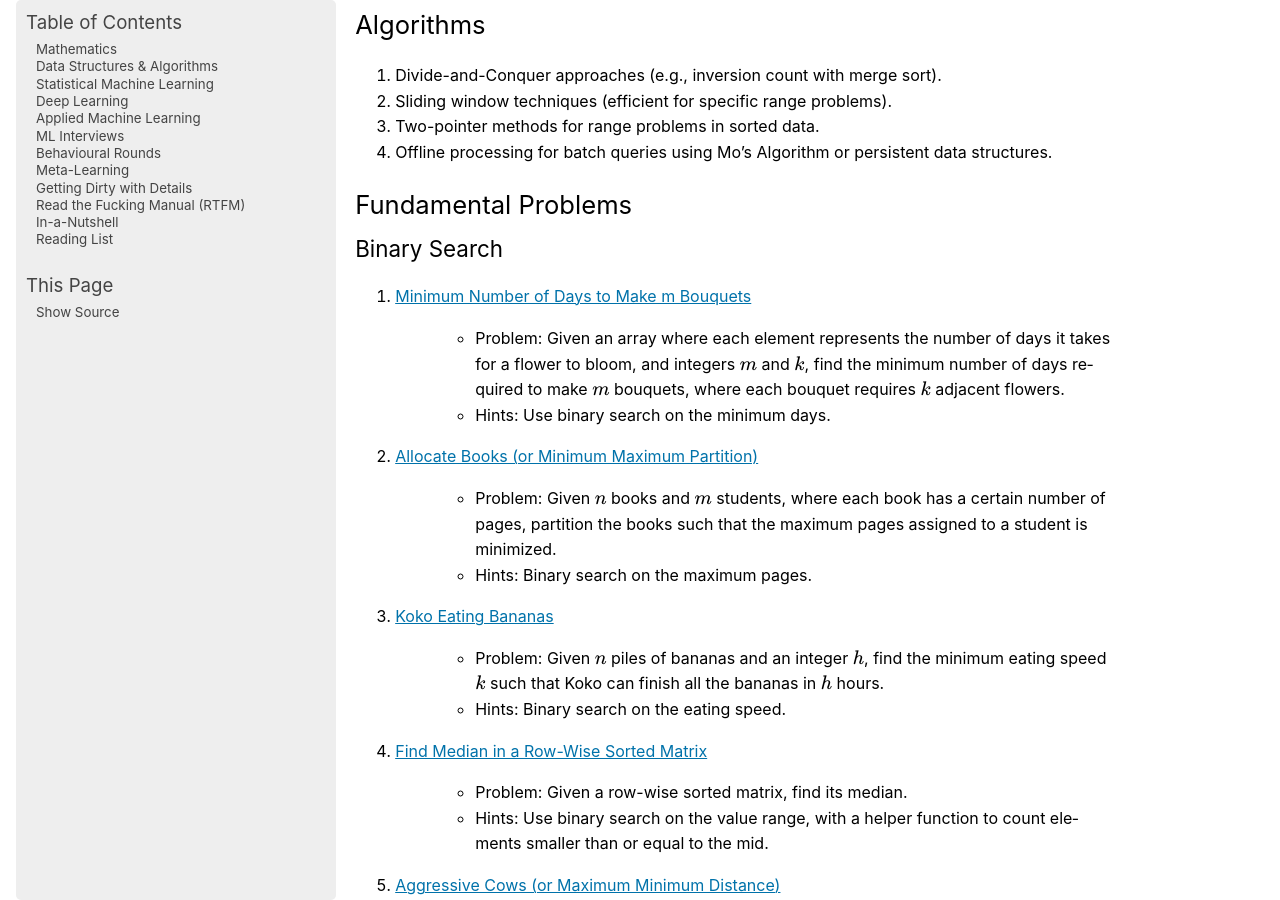
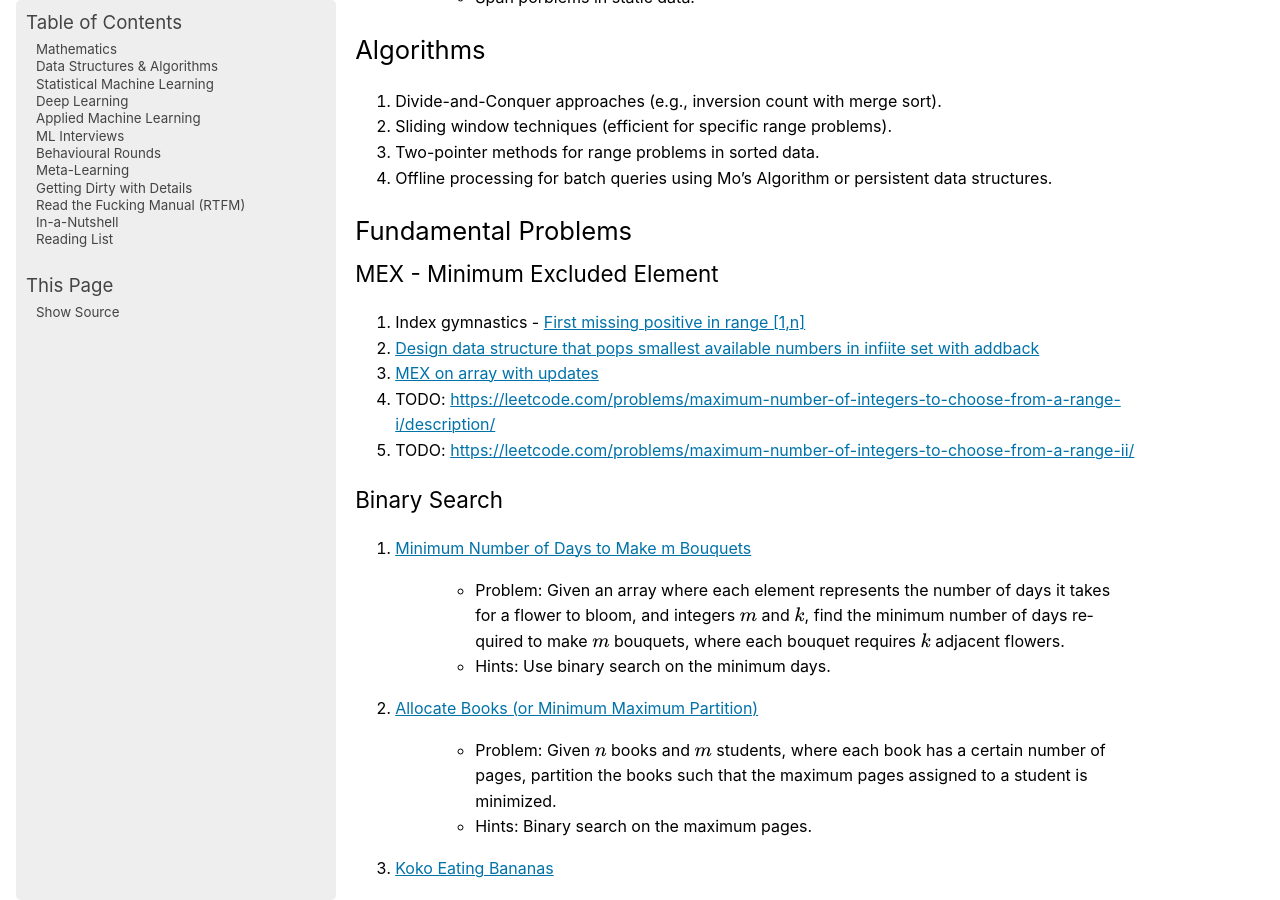
Before and after one commit to uselesstechjunks/leetcode, a Sphinx documentation site: the page built from docs/source/dsa/range.rst, in a window 1280 px wide and 900 px high, scrolled down 2511 px. Built offline with Sphinx 7.4.7, drawn with Linux system fonts in a browser that asks for light colours; pages that are not in the unit, such as notebooks, are missing from menus; some of the changed text lies outside the part shown.

Commit message:
Update range.rst

```diff
--- a/docs/source/dsa/range.rst
+++ b/docs/source/dsa/range.rst
@@ -94,6 +94,14 @@ Algorithms
 
 Fundamental Problems
 --------------------------------------------------------------------------------
+MEX - Minimum Excluded Element
+^^^^^^^^^^^^^^^^^^^^^^^^^^^^^^^^^^^^^^^^^^^^^^^^^^^^^^^^^^^^^^^^^^^^^^^^^^^^^^^^
+#. Index gymnastics - `First missing positive in range [1,n] <https://leetcode.com/problems/first-missing-positive/>`_
+#. `Design data structure that pops smallest available numbers in infiite set with addback <https://leetcode.com/problems/smallest-number-in-infinite-set/>`_
+#. `MEX on array with updates <https://leetcode.com/problems/smallest-missing-non-negative-integer-after-operations/description/>`_
+#. TODO: https://leetcode.com/problems/maximum-number-of-integers-to-choose-from-a-range-i/description/
+#. TODO: https://leetcode.com/problems/maximum-number-of-integers-to-choose-from-a-range-ii/
+
 Binary Search
 ^^^^^^^^^^^^^^^^^^^^^^^^^^^^^^^^^^^^^^^^^^^^^^^^^^^^^^^^^^^^^^^^^^^^^^^^^^^^^^^^
 #. `Minimum Number of Days to Make m Bouquets <https://leetcode.com/problems/minimum-number-of-days-to-make-m-bouquets/description/>`_
```
